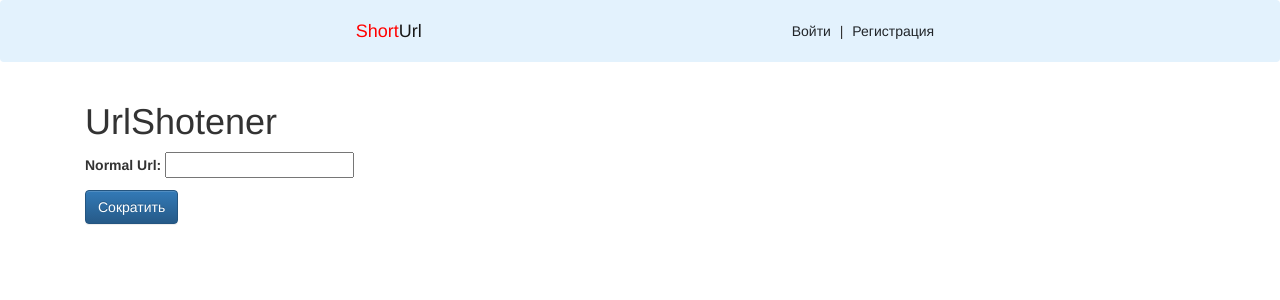
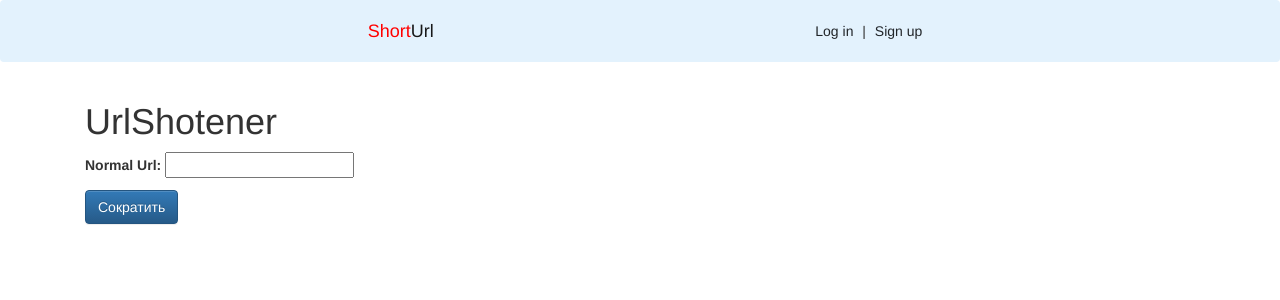
Before and after one commit to SorryLegacy/test_task-, a Django app: page / in a window 1280 px wide. Shown: the top 300 px of the page. Run offline with Django 4.2, Linux system fonts and the light colour scheme; some libraries are stand-ins or nearby versions.

Commit message:
Rework templates

```diff
--- a/shortener/models.py
+++ b/shortener/models.py
@@ -6,7 +6,7 @@ User = get_user_model()
 
 
 class ShortUrl(models.Model):
-    """ """
+    """Model Url"""
     url = models.URLField(verbose_name="Normal Url")
     short_url = models.CharField(verbose_name="Short Url", max_length=11, unique=True)
     user = models.ForeignKey(User, on_delete=models.CASCADE, null=True, blank=True)
--- a/shortener/views.py
+++ b/shortener/views.py
@@ -10,7 +10,7 @@ from .forms import CreationForm, UrlForm
 
 
 class UrlShotener(CreateView):
-    """"""
+    """Class to make short url"""
     model = ShortUrl
     queryset = ShortUrl.objects.all()
     form_class = UrlForm
@@ -29,16 +29,15 @@ class UrlShotener(CreateView):
         return super(UrlShotener, self).form_valid(form)
 
 
-
 class SignUp(CreateView):
-    """"""
+    """Class for sign up people"""
     form_class = CreationForm
     success_url = reverse_lazy('login')
     template_name = 'signup.html'
 
 
 class UserUrl(ListView):
-    """"""
+    """Class for user profile"""
     model = ShortUrl
 
     def get_queryset(self):
@@ -50,8 +49,7 @@ class UserUrl(ListView):
 
 
 class RedirectUrl(RedirectView):
-
+    """Class for redirect with short url"""
     def get_redirect_url(self, short):
         url = ShortUrl.objects.get(short_url=short)
-
         return url.url
--- a/templates/nav.html
+++ b/templates/nav.html
@@ -4,10 +4,10 @@
         {% if user.is_authenticated %}
         Пользователь: {{ user.username }}.
         <a class="p-2 text-dark" href="{% url 'profile' %}"> Profile </a>
-        <a class="p-2 text-dark" href="{% url 'logout' %}">Выйти</a>
+        <a class="p-2 text-dark" href="{% url 'logout' %}">Log out</a>
         {% else %}
-        <a class="p-2 text-dark" href="{% url 'login' %}">Войти</a> |
-        <a class="p-2 text-dark" href="{% url 'signup' %}">Регистрация</a>
+        <a class="p-2 text-dark" href="{% url 'login' %}">Log in</a> |
+        <a class="p-2 text-dark" href="{% url 'signup' %}">Sign up</a>
         {% endif %}
     </nav>
 </nav>
```
Also changed, not shown: 1 other file.
